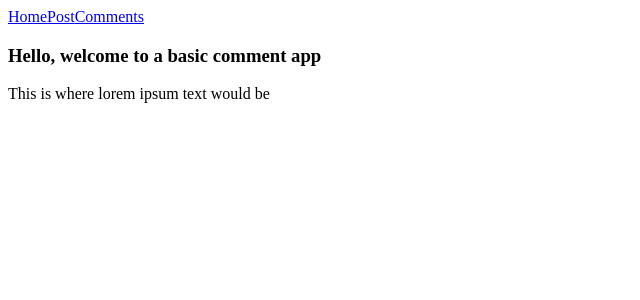
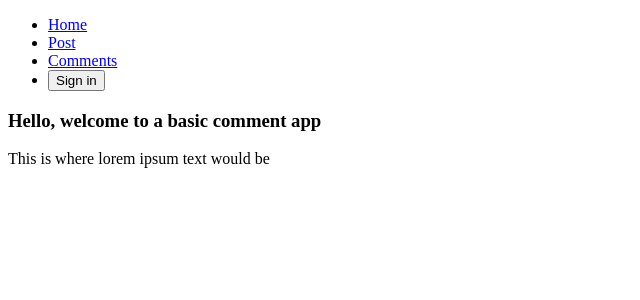
Before and after one commit to Parjoona/advanced-testing-react, a React (Create React App) app: page / in a window 1280 px wide. Shown: the top 300 px of the page, without its empty margins (0-640 px from the left). Built offline with nearby package versions, Linux system fonts and the light colour scheme.

Commit message:
added signin button

```diff
--- a/src/Components/Header/Header.js
+++ b/src/Components/Header/Header.js
@@ -1,12 +1,30 @@
 import React from 'react'
+import { connect } from 'react-redux'
 import { Link } from 'react-router-dom'
 
-const Header = () => (
-  <div>
-    <Link to='/'>Home</Link>
-    <Link to='/post'>Post</Link>
-    <Link to="/comments">Comments</Link>
-  </div>
+const Header = (props) => (
+  <ul>
+    <li>
+      <Link to='/'>Home</Link>
+    </li>
+    <li>
+      <Link to='/post'>Post</Link>
+    </li>
+    <li>
+      <Link to="/comments">Comments</Link>
+    </li>
+    <li>
+      {props.auth ? (
+        <button>Sign out</button>
+      ) : (
+        <button>Sign in</button>
+      )}
+    </li>
+  </ul>
 )
 
-export default Header
+const mapStateToProps = state => ({
+  auth: state.auth
+})
+
+export default connect(mapStateToProps)(Header)
--- a/src/Redux/Reducers/index.js
+++ b/src/Redux/Reducers/index.js
@@ -1,6 +1,8 @@
 import { combineReducers } from 'redux'
 import commentsReducer from 'Redux/Reducers/comments'
+import authReducer from 'Redux/Reducers/auth'
 
 export default combineReducers({
-  comments: commentsReducer
+  comments: commentsReducer,
+  auth: authReducer
 })
--- /dev/null
+++ b/src/Router/RouterConfig.js
@@ -0,0 +1,23 @@
+import React, { Component } from 'react'
+import { Route, Switch } from 'react-router-dom'
+
+import App from 'Components/App';
+import Box from 'Components/Box/Box'
+import List from 'Components/List/List'
+import Header from 'Components/Header/Header'
+
+export default class RouterConfig extends Component {
+
+  render() {
+    return (
+      <div>
+        <Header />
+        <Switch>
+          <Route path="/" exact component={App} />
+          <Route path="/post" component={Box} />
+          <Route path="/comments" component={List} />
+        </Switch>
+      </div>
+    )
+  }
+}
--- a/src/Routes/RouterConfig.js
+++ /dev/null
@@ -1,20 +0,0 @@
-import React from 'react'
-import { Route, Switch } from 'react-router-dom'
-
-import App from 'Components/App';
-import Box from 'Components/Box/Box'
-import List from 'Components/List/List'
-import Header from 'Components/Header/Header'
-
-const RouterConfig = () => (
-  <div>
-    <Header />
-    <Switch>
-      <Route path="/" exact component={App} />
-      <Route path="/post" component={Box} />
-      <Route path="/comments" component={List} />
-    </Switch>
-  </div>
-)
-
-export default RouterConfig
--- a/src/index.js
+++ b/src/index.js
@@ -1,7 +1,7 @@
 import React from 'react';
 import ReactDOM from 'react-dom';
 import { BrowserRouter } from 'react-router-dom'
-import RouterConfig from 'Routes/RouterConfig'
+import RouterConfig from 'Router/RouterConfig'
 import * as serviceWorker from './serviceWorker';
 
 // Redux
```
